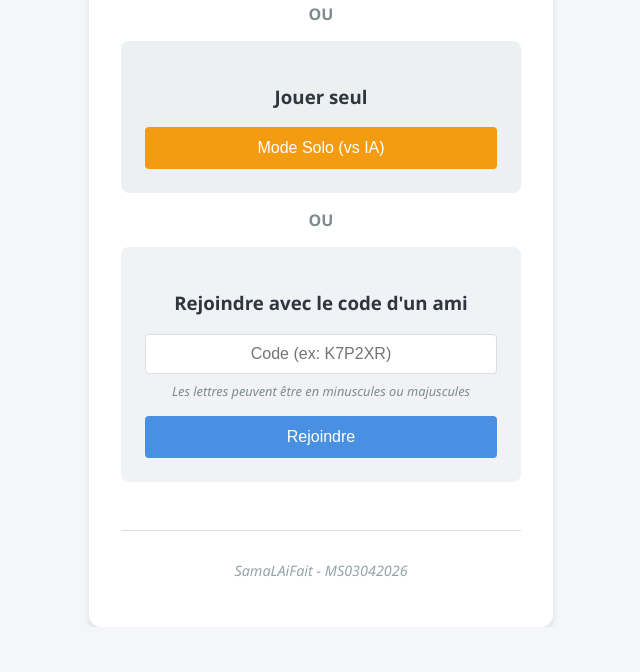
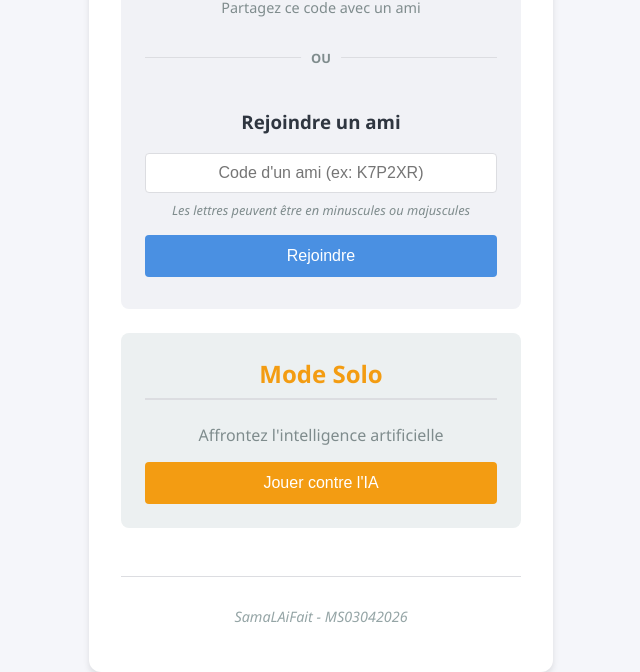
Before and after one commit to Mathieu-8a/TicTacToe, a website: page src/client/index.html in a window 1280 px wide. Shown: the part 529-1201 px from the top of the page, without its empty margins (319-959 px from the left). Before the commit the page ends 1156 px from the top, so only its background shows below. Drawn offline with Linux system fonts and the light colour scheme.

Commit message:
feat(client): improve lobby UI with dedicated sections for duo and solo modes
- Reorganize lobby layout with clear visual separation between duo and solo modes
- Add horizontal divider with "OU" label to replace plain text dividers
- Enhance visual hierarchy with distinct card styling and section headers
- Improve spacing and typography for better readability and user experience

```diff
--- a/src/client/index.html
+++ b/src/client/index.html
@@ -23,22 +23,28 @@
                 </div>
             </div>
 
-            <div class="card">
-                <h3>Votre Code</h3>
-                <div id="my-code" class="code-display">------</div>
-                <p>Partagez ce code avec un ami</p>
+            <div class="card duo-card">
+                <h2>Mode Duo</h2>
+                <div class="duo-section">
+                    <h3>Votre Code</h3>
+                    <div id="my-code" class="code-display">------</div>
+                    <p class="hint">Partagez ce code avec un ami</p>
+                </div>
+
+                <div class="divider-horizontal"></div>
+
+                <div class="duo-section">
+                    <h3>Rejoindre un ami</h3>
+                    <input type="text" id="join-code" placeholder="Code d'un ami (ex: K7P2XR)" maxlength="6">
+                    <p class="input-hint">Les lettres peuvent être en minuscules ou majuscules</p>
+                    <button id="join-btn">Rejoindre</button>
+                </div>
             </div>
-            <div class="divider">OU</div>
+
             <div class="card solo-card">
-                <h3>Jouer seul</h3>
-                <button id="solo-btn" class="secondary-btn">Mode Solo (vs IA)</button>
-            </div>
-            <div class="divider">OU</div>
-            <div class="card">
-                <h3>Rejoindre avec le code d'un ami</h3>
-                <input type="text" id="join-code" placeholder="Code (ex: K7P2XR)" maxlength="6">
-                <p class="input-hint">Les lettres peuvent être en minuscules ou majuscules</p>
-                <button id="join-btn">Rejoindre</button>
+                <h2>Mode Solo</h2>
+                <p>Affrontez l'intelligence artificielle</p>
+                <button id="solo-btn" class="secondary-btn">Jouer contre l'IA</button>
             </div>
         </div>
 
--- a/src/client/style.css
+++ b/src/client/style.css
@@ -82,20 +82,57 @@ h1 { margin-bottom: 2rem; }
     background: #f1f2f6;
     padding: 1.5rem;
     border-radius: 8px;
+    margin-bottom: 1.5rem;
+}
+
+.duo-card h2, .solo-card h2 {
+    margin-top: 0;
+    color: var(--primary);
+    border-bottom: 2px solid #dcdde1;
+    padding-bottom: 0.5rem;
+    margin-bottom: 1.5rem;
+}
+
+.solo-card h2 {
+    color: var(--secondary);
+}
+
+.duo-section {
+    padding: 0.5rem 0;
+}
+
+.divider-horizontal {
+    height: 1px;
+    background: #dcdde1;
+    margin: 1.5rem 0;
+    position: relative;
+}
+
+.divider-horizontal::after {
+    content: "OU";
+    position: absolute;
+    top: 50%;
+    left: 50%;
+    transform: translate(-50%, -50%);
+    background: #f1f2f6;
+    padding: 0 10px;
+    font-size: 0.8rem;
+    font-weight: bold;
+    color: #7f8c8d;
 }
 
 .code-display {
     font-size: 2rem;
     font-weight: bold;
     color: var(--primary);
-    margin: 1rem 0;
+    margin: 0.5rem 0;
     letter-spacing: 2px;
 }
 
-.divider {
-    margin: 1rem 0;
-    font-weight: bold;
+.hint {
+    font-size: 0.9rem;
     color: #7f8c8d;
+    margin-bottom: 0.5rem;
 }
 
 input {
@@ -141,6 +178,11 @@ button:hover { background: #357abd; }
 
 .solo-card {
     background: #ecf0f1;
+}
+
+.solo-card p {
+    margin-bottom: 1rem;
+    color: #7f8c8d;
 }
 
 /* Game */
```
